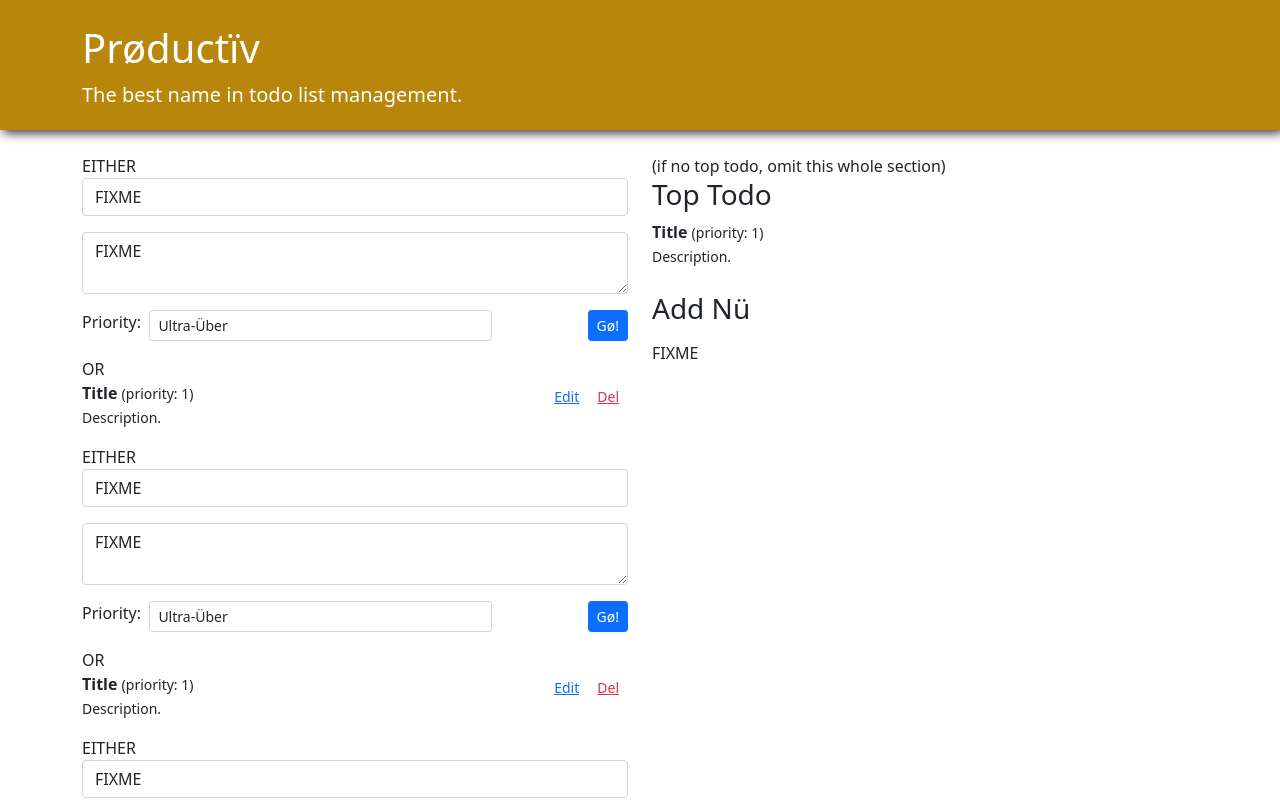
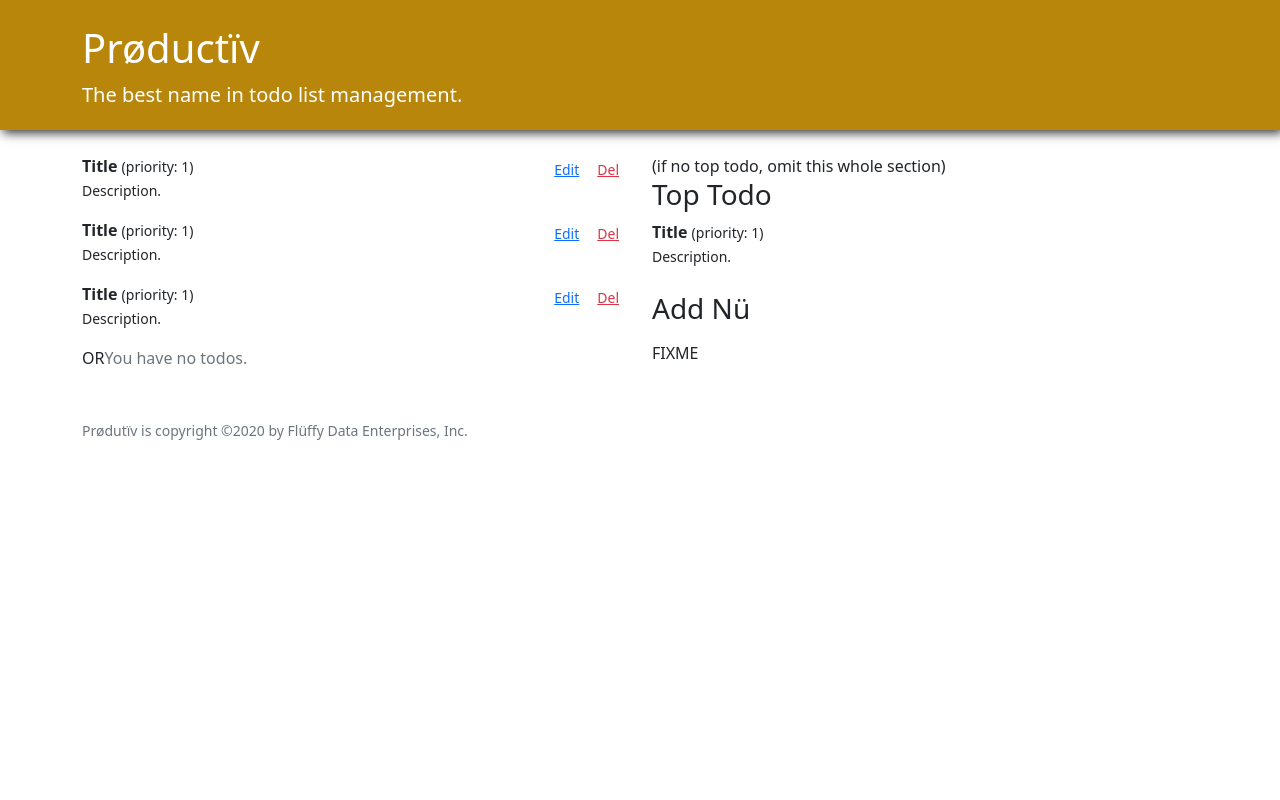
Before and after one commit to thwilson3/react-productiv, a React (Create React App) app: page / in a window 1280 px wide. Shown: the top 800 px of the page. Built offline with nearby package versions, Linux system fonts and the light colour scheme; the HTML template or start-up script is replaced by a standard one.

Commit message:
added ternary to rendering

```diff
--- a/src/EditableTodo.js
+++ b/src/EditableTodo.js
@@ -12,42 +12,45 @@ import TodoForm from "./TodoForm";
  * EditableTodoList -> EditableTodo -> { Todo, TodoForm }
  */
 
-function EditableTodo() {
+function EditableTodo({ todo, update, remove }) {
+  const [isEditing, setIsEditing] = useState(false);
 
   /** Toggle if this is being edited */
-  function toggleEdit() { }
+  function toggleEdit() {
+    setIsEditing(true);
+  }
 
   /** Call remove fn passed to this. */
-  function handleDelete() { }
+  function handleDelete() {
+    remove(todo.id);
+  }
 
   /** Edit form saved; toggle isEditing and update in ancestor. */
-  function handleSave(formData) { }
+  function handleSave(formData) {}
 
   return (
     <div className="EditableTodo">
-
-                EITHER
-
+      {isEditing ? (
         <TodoForm />
-
-                OR
-
+      ) : (
         <div className="mb-3">
           <div className="float-end text-sm-end">
             <button
               className="EditableTodo-toggle btn-link btn btn-sm"
-                        onClick={toggleEdit}>
+              onClick={toggleEdit}
+            >
               Edit
             </button>
             <button
               className="EditableTodo-delBtn btn-link btn btn-sm text-danger"
-                        onClick={handleDelete}>
+              onClick={handleDelete}
+            >
               Del
             </button>
           </div>
           <Todo />
         </div>
-
+      )}
     </div>
   );
 }
```
Lines whose indentation alone changed are shown as unchanged.
